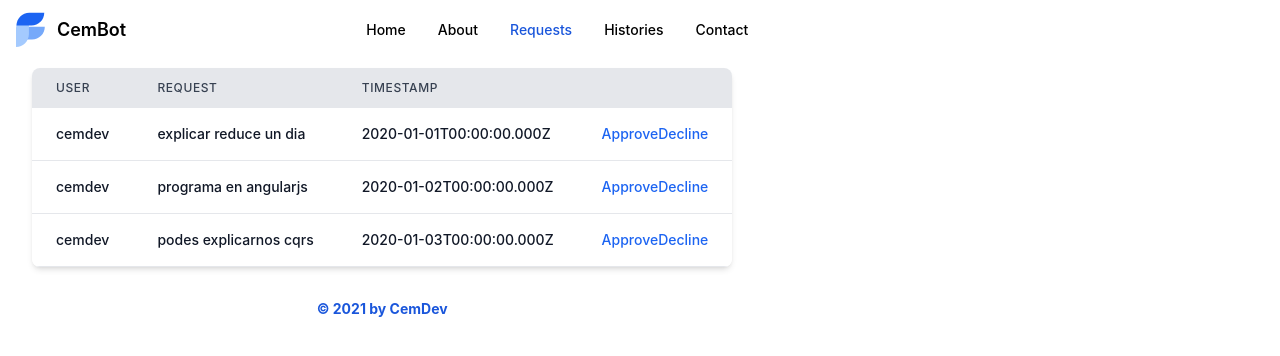
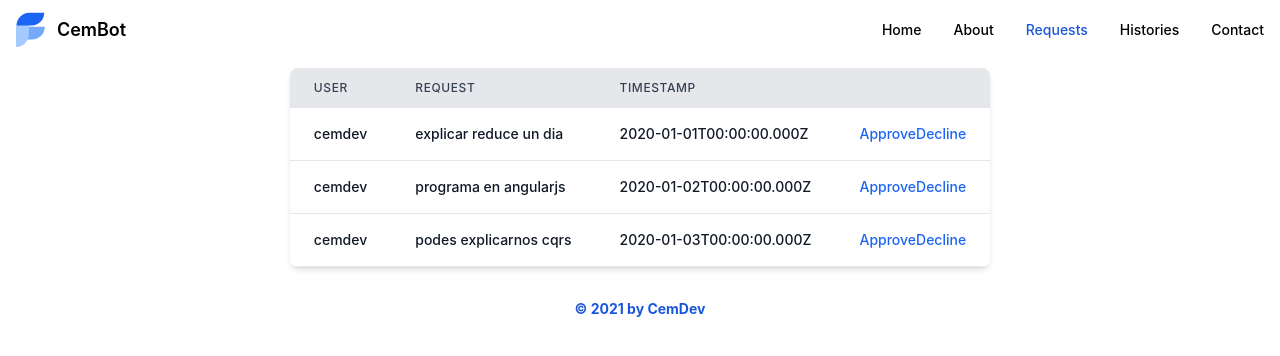
Before and after one commit to cesmunoz/cemdev-twitch, a React (Vite) app in the folder apps/client/: page /requests in a window 1280 px wide. Shown: the top 356 px of the page. Built offline with nearby package versions, Linux system fonts and the light colour scheme.

Commit message:
fix: full width on components layout

```diff
--- a/apps/client/src/App.tsx
+++ b/apps/client/src/App.tsx
@@ -17,10 +17,10 @@ function App() {
   return (
     <div className="App">
       <div id="container mx-auto" className="flex flex-row">
-        <div className="flex flex-col">
+        <div className="flex flex-col w-full">
           <BrowserRouter>
             <Header />
-            <div id="content" className="w-full">
+            <div id="content" className="container flex flex-wrap justify-between items-center mx-auto w-full">
               <Routes>
                 <Route path="/about" element={<About />} />
                 <Route
--- a/apps/client/src/components/Common/Table/index.tsx
+++ b/apps/client/src/components/Common/Table/index.tsx
@@ -9,7 +9,7 @@ function Table({
   items: any;
 }) {
   return (
-    <div className="flex flex-col">
+    <div className="flex flex-col w-full">
       <div className="overflow-x-auto sm:-mx-6 lg:-mx-8">
         <div className="inline-block py-2 min-w-full sm:px-6 lg:px-8">
           <div className="overflow-hidden shadow-md sm:rounded-lg">
```
